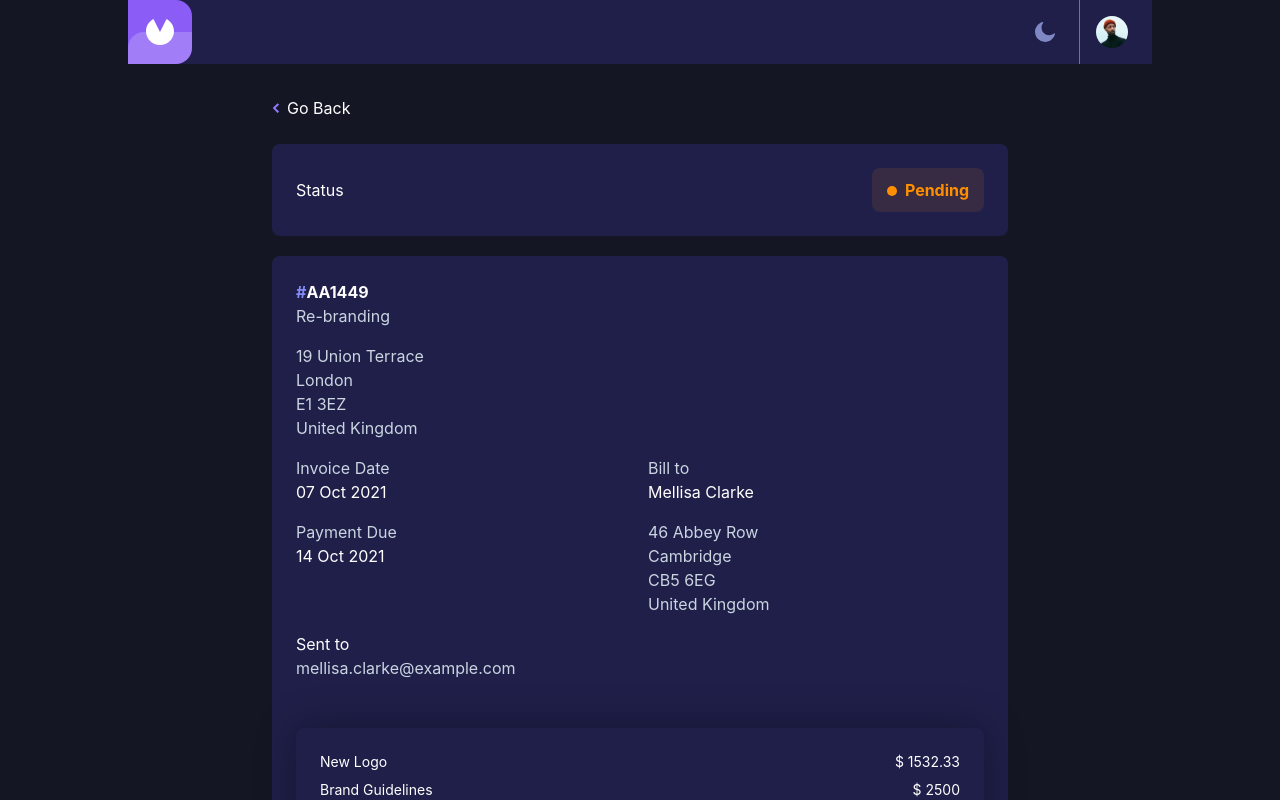
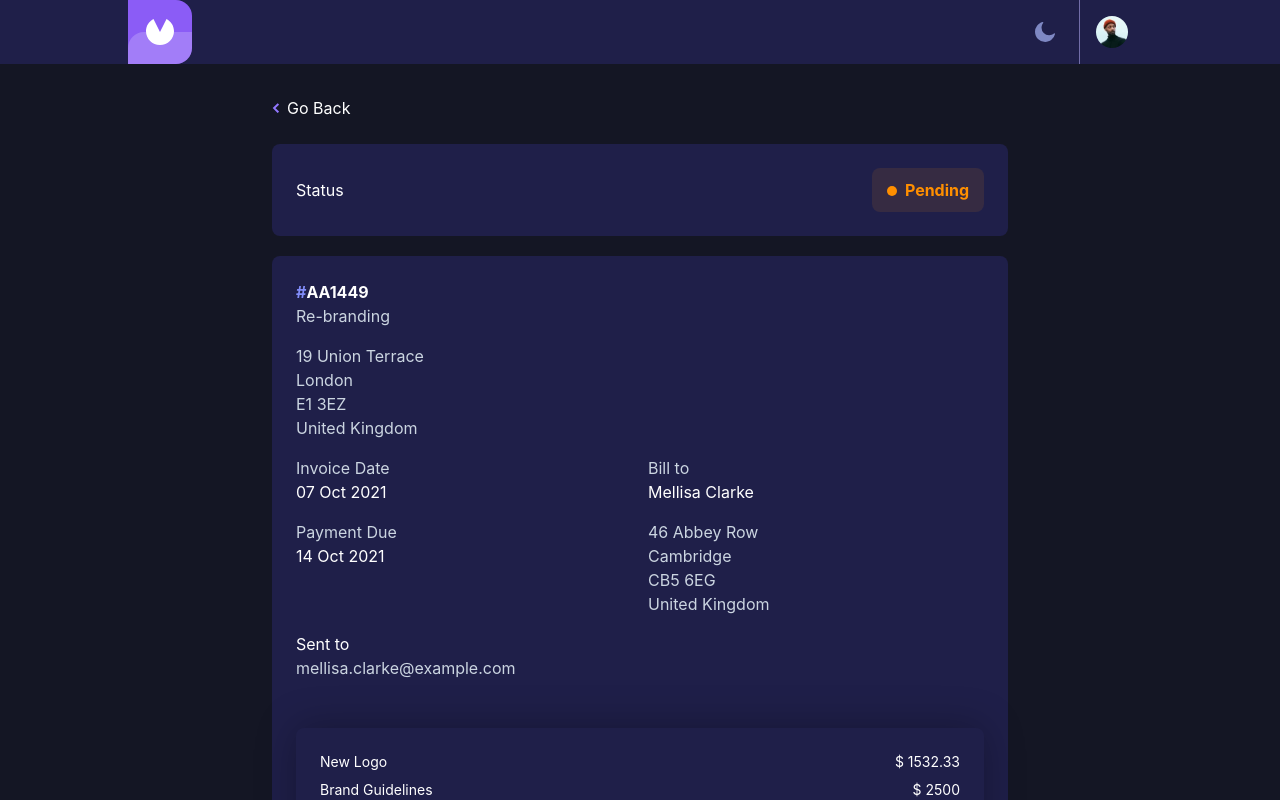
Before and after one commit to Dmitriy24S/invoice-react-app, a Next.js app: page /invoice/AA1449 in a window 1280 px wide. Shown: the top 800 px of the page. Built offline with nearby package versions, Linux system fonts and the light colour scheme.

Commit message:
style: :lipstick: make header full width bg-color, make logo as link to home/main page

```diff
--- a/components/Header.tsx
+++ b/components/Header.tsx
@@ -1,4 +1,5 @@
 import Image from "next/image";
+import Link from "next/link";
 import React from "react";
 // import { ReactComponent as DarkThemeIcon } from "../images/icon-moon.svg";
 // import { ReactComponent as LightThemeIcon } from "../images/icon-sun.svg";
@@ -9,12 +10,15 @@ const Header = ({ darkTheme, setDarkTheme }: any) => {
   };
   return (
     // bg-[#1e2139] - header bg?
-    <header className="bg-indigo-900 bg-opacity-40">
+    <header className="bg-indigo-900 bg-opacity-40 w-full">
       <div className="header-content max-w-5xl mx-auto flex justify-between">
-        <div className="logo-container w-16 h-16 rounded-r-2xl overflow-hidden bg-violet-500  flex justify-center items-center relative after:h-3/6 after:bg-white after:opacity-20 after:w-full after:absolute after:bottom-0 after:rounded-tl-2xl">
-          {/* <Logo className="z-10" /> */}
-          <Image src="/images/logo.svg" alt="Logo" width={28} height={26} />
-        </div>
+        {/* Header logo - go to main page */}
+        <Link href="/" passHref={true} scroll={false}>
+          <a className="logo-container w-16 h-16 rounded-r-2xl overflow-hidden bg-violet-500  flex justify-center items-center relative after:h-3/6 after:bg-white after:opacity-20 after:w-full after:absolute after:bottom-0 after:rounded-tl-2xl z-10">
+            <Image src="/images/logo.svg" alt="Logo" width={28} height={26} />
+          </a>
+        </Link>
+        {/* Theme toggle */}
         <div className="flex items-center">
           <button
             aria-label="toggle dark theme"
@@ -39,6 +43,7 @@ const Header = ({ darkTheme, setDarkTheme }: any) => {
             )}
           </button>
           {/* #494e6e - border bg? */}
+          {/* Profile pic / button */}
           <button
             className="avatar-container pl-4 pr-6 border-l border-[#716da8] h-full flex items-center justify-centercursor-pointer"
             aria-label="open profile"
--- a/pages/_app.js
+++ b/pages/_app.js
@@ -8,7 +8,7 @@ function MyApp({ Component, pageProps }) {
   const [invoices, setInvoices] = useState(data);
 
   return (
-    <div className="main-wrapper max-w-5xl mx-auto mb-10">
+    <div className="main-wrapper mb-10">
       <Header darkTheme={darkTheme} setDarkTheme={setDarkTheme} />
       <Component {...pageProps} invoices={invoices} />
     </div>
```
